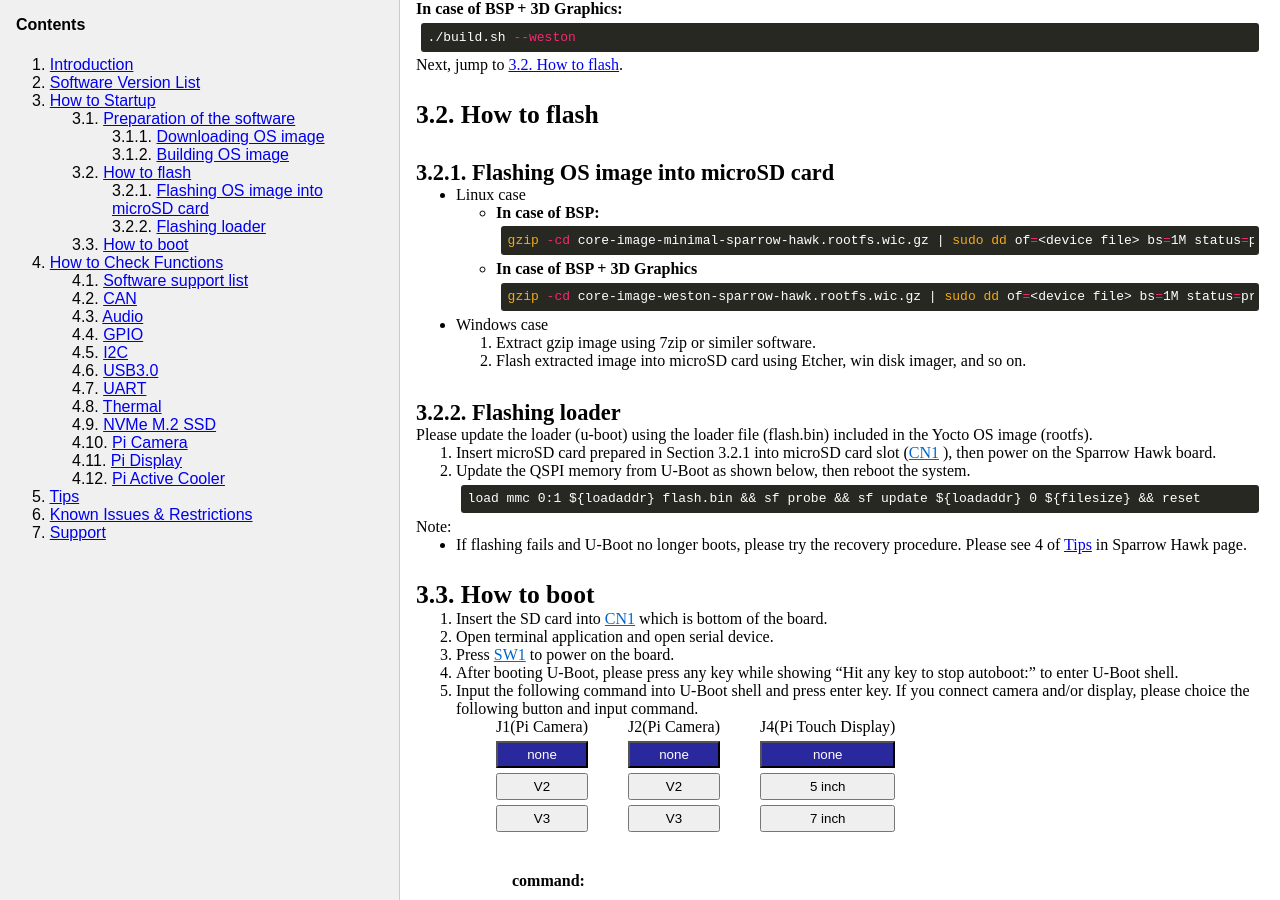
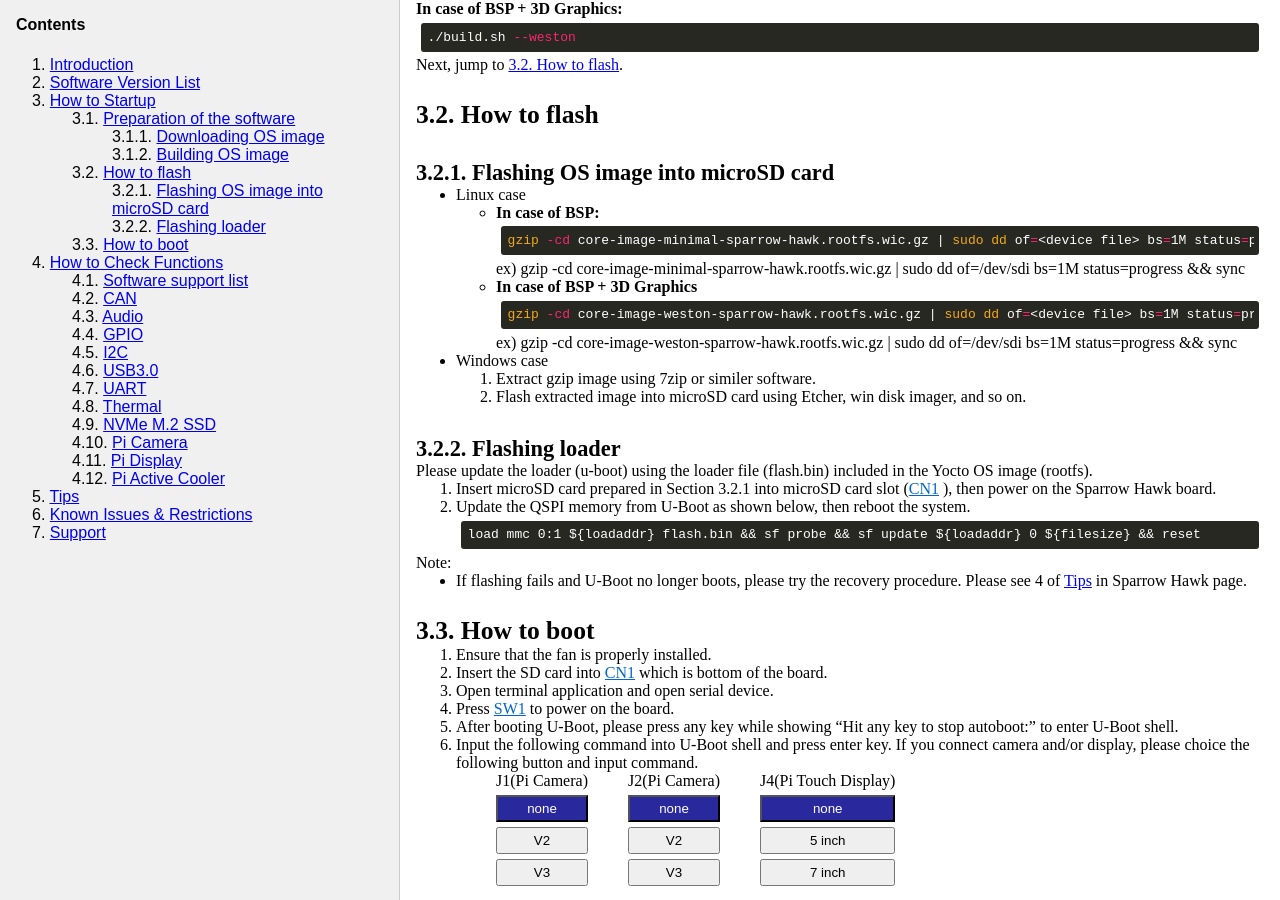
Before and after one commit to rcar-community/rcar-community.github.io, a Jekyll site: the page built from Sparrow-Hawk/BSP/yocto_bsp.md, in a window 1280 px wide and 900 px high, scrolled down 814 px. Built offline with Jekyll 4.4.1, drawn with Linux system fonts in a browser that asks for light colours; a script that is not in the unit is left out.

Commit message:
Update contents
Signed-off-by: Ayumi Nakamichi <ayumi.nakamichi.kf@renesas.com>

````diff
--- a/Sparrow-Hawk/BSP/yocto_bsp.md
+++ b/Sparrow-Hawk/BSP/yocto_bsp.md
@@ -72,10 +72,12 @@ Next, jump to [3.2. How to flash](#how-to-flash).
      ```bash
      gzip -cd core-image-minimal-sparrow-hawk.rootfs.wic.gz | sudo dd of=<device file> bs=1M status=progress && sync
      ```
+     ex) gzip -cd core-image-minimal-sparrow-hawk.rootfs.wic.gz | sudo dd of=/dev/sdi bs=1M status=progress && sync
    * **In case of BSP + 3D Graphics**
      ```bash
      gzip -cd core-image-weston-sparrow-hawk.rootfs.wic.gz | sudo dd of=<device file> bs=1M status=progress && sync
      ```
+     ex) gzip -cd core-image-weston-sparrow-hawk.rootfs.wic.gz | sudo dd of=/dev/sdi bs=1M status=progress && sync
 
 * Windows case
 1. Extract gzip image using 7zip or similer software.
@@ -97,17 +99,18 @@ Note:
 
 ### How to boot
 
-1. Insert the SD card into {% include hover-image.html text="CN1" img="/images/CN1.webp" %} which is bottom of the board.
-2. Open terminal application and open serial device.
-3. Press {% include hover-image.html text="SW1" img="/images/SW1.webp" %} to power on the board.
-4. After booting U-Boot, please press any key while showing "Hit any key to stop autoboot:" to enter U-Boot shell.
-5. Input the following command into U-Boot shell and press enter key. If you connect camera and/or display, please choice the following button and input command.
+1. Ensure that the fan is properly installed.
+2. Insert the SD card into {% include hover-image.html text="CN1" img="/images/CN1.webp" %} which is bottom of the board.
+3. Open terminal application and open serial device.
+4. Press {% include hover-image.html text="SW1" img="/images/SW1.webp" %} to power on the board.
+5. After booting U-Boot, please press any key while showing "Hit any key to stop autoboot:" to enter U-Boot shell.
+6. Input the following command into U-Boot shell and press enter key. If you connect camera and/or display, please choice the following button and input command.
 {% include selector.html config="camera_bootcmd" data-mode="normal" %}
-6. If command and environment is correct, Linux kernel log will output.
-{:start="6"}
-7. Log in using the following login ID.
+7. If command and environment is correct, Linux kernel log will output.
+{:start="7"}
+8. Log in using the following login ID.
    * sparrow-hawk login: root
-{:start="7"}
+{:start="8"}
 
 &nbsp;
 
````
Also changed, not shown: Sparrow-Hawk/BSP/debian_based_bsp.md (+11 -9 lines).
